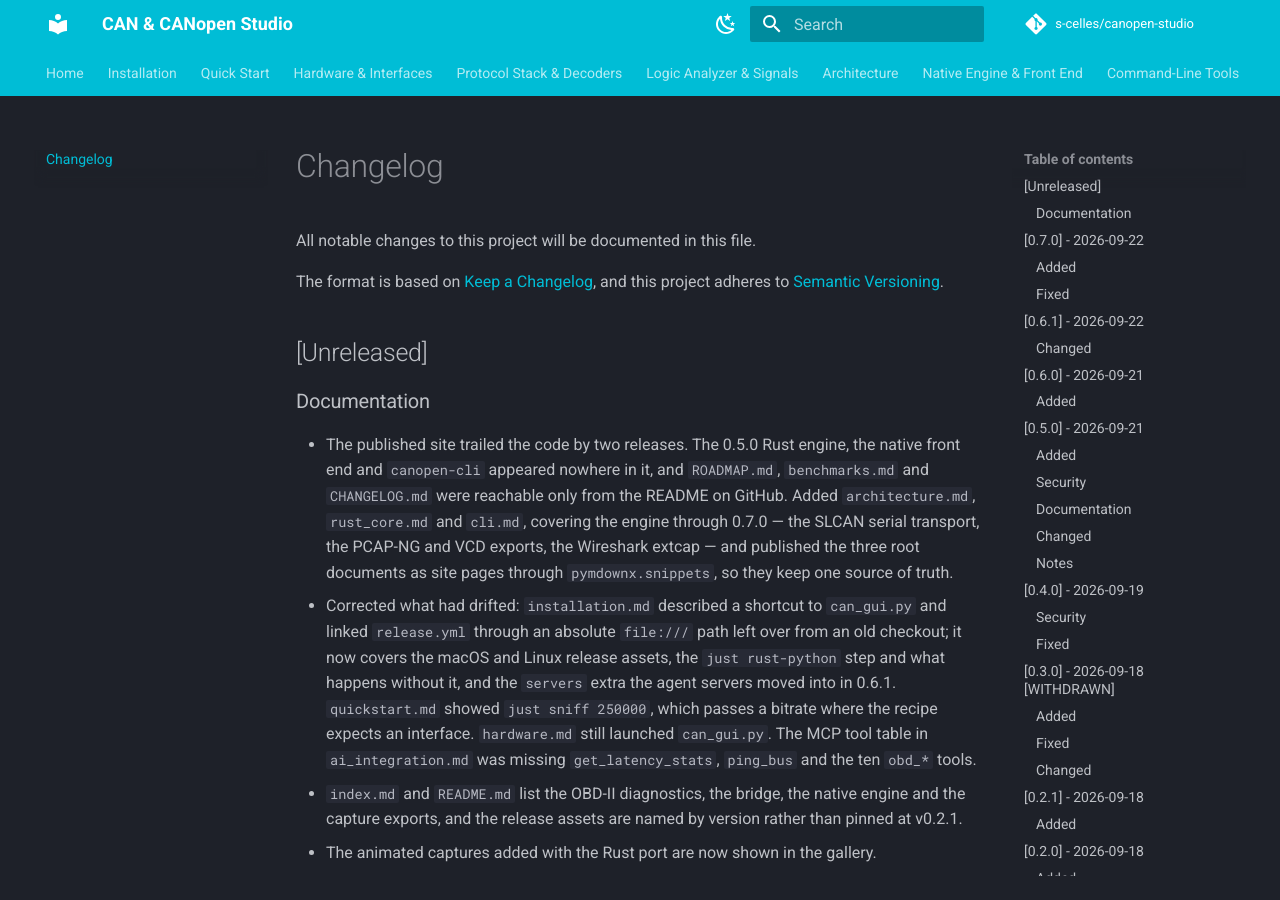
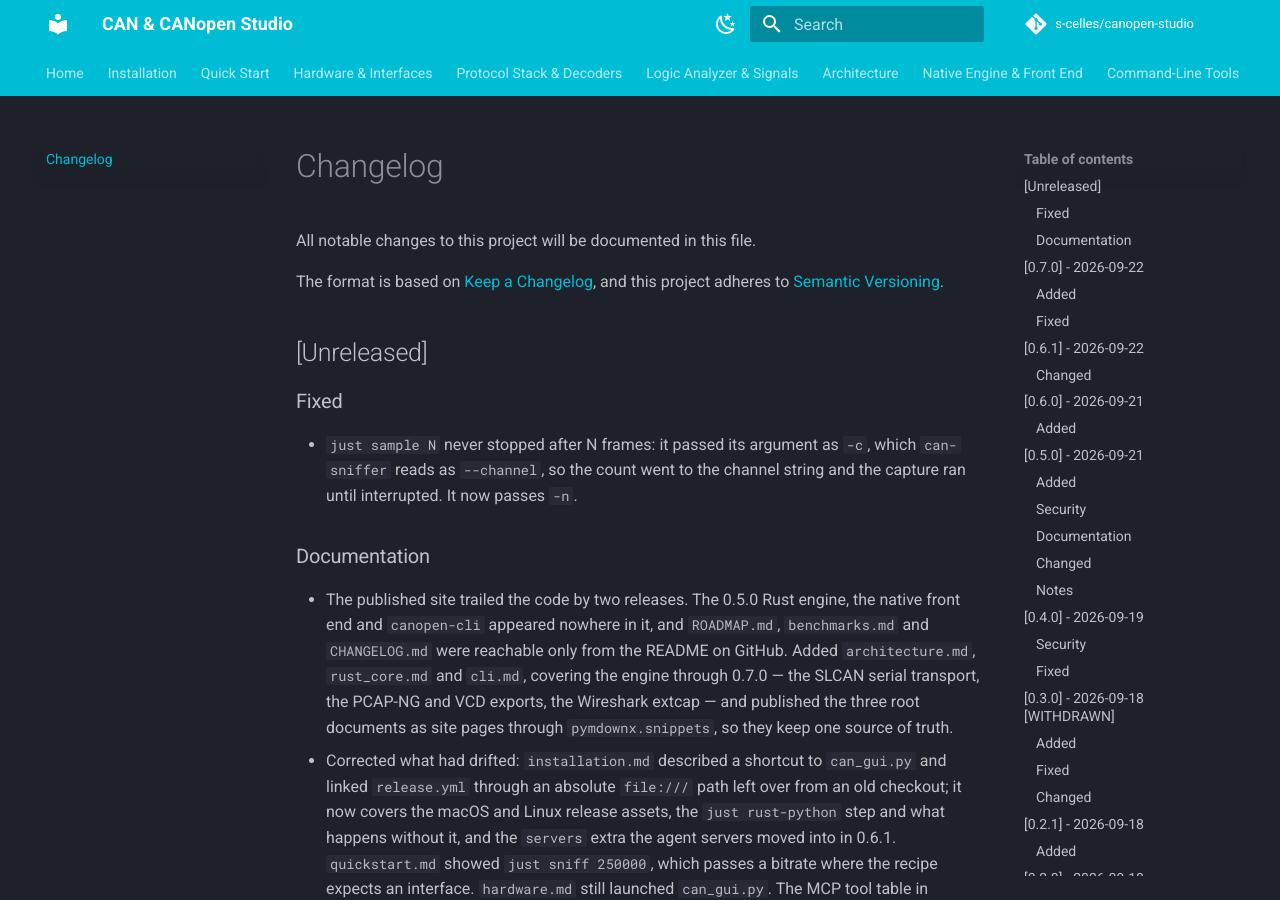
Before and after one commit to s-celles/canopen-studio, an MkDocs documentation site: the page built from docs/changelog.md, in a window 1280 px wide and 900 px high. Built offline with MkDocs 1.6.1 and Material for MkDocs 9.7.7, drawn with Linux system fonts in a browser that asks for light colours; comment, search, counter and statistics services are not loaded.

Commit message:
fix(just): sample passes its count as the channel, so it never stops
`just sample 50` ran `can-sniffer -c 50`. `-c` is `--channel`, not `--count`:
argparse bound the number to the channel string, left `--count` at None, and the
capture ran until interrupted — the one thing the recipe exists to avoid. The
channel is a plain string with no validation, so nothing complained.

Passes `-n` instead, and documents the recipe alongside the others now that it
does what its comment says.

Assisted-by: AI

```diff
--- a/CHANGELOG.md
+++ b/CHANGELOG.md
@@ -6,6 +6,11 @@ The format is based on [Keep a Changelog](https://keepachangelog.com/en/1.1.0/),
 and this project adheres to [Semantic Versioning](https://semver.org/spec/v2.0.0.html).
 
 ## [Unreleased]
+
+### Fixed
+- `just sample N` never stopped after N frames: it passed its argument as `-c`, which
+  `can-sniffer` reads as `--channel`, so the count went to the channel string and the
+  capture ran until interrupted. It now passes `-n`.
 
 ### Documentation
 - The published site trailed the code by two releases. The 0.5.0 Rust engine, the native
```
Also changed, not shown: docs/cli.md (+1 -0 lines), 1 other file.
